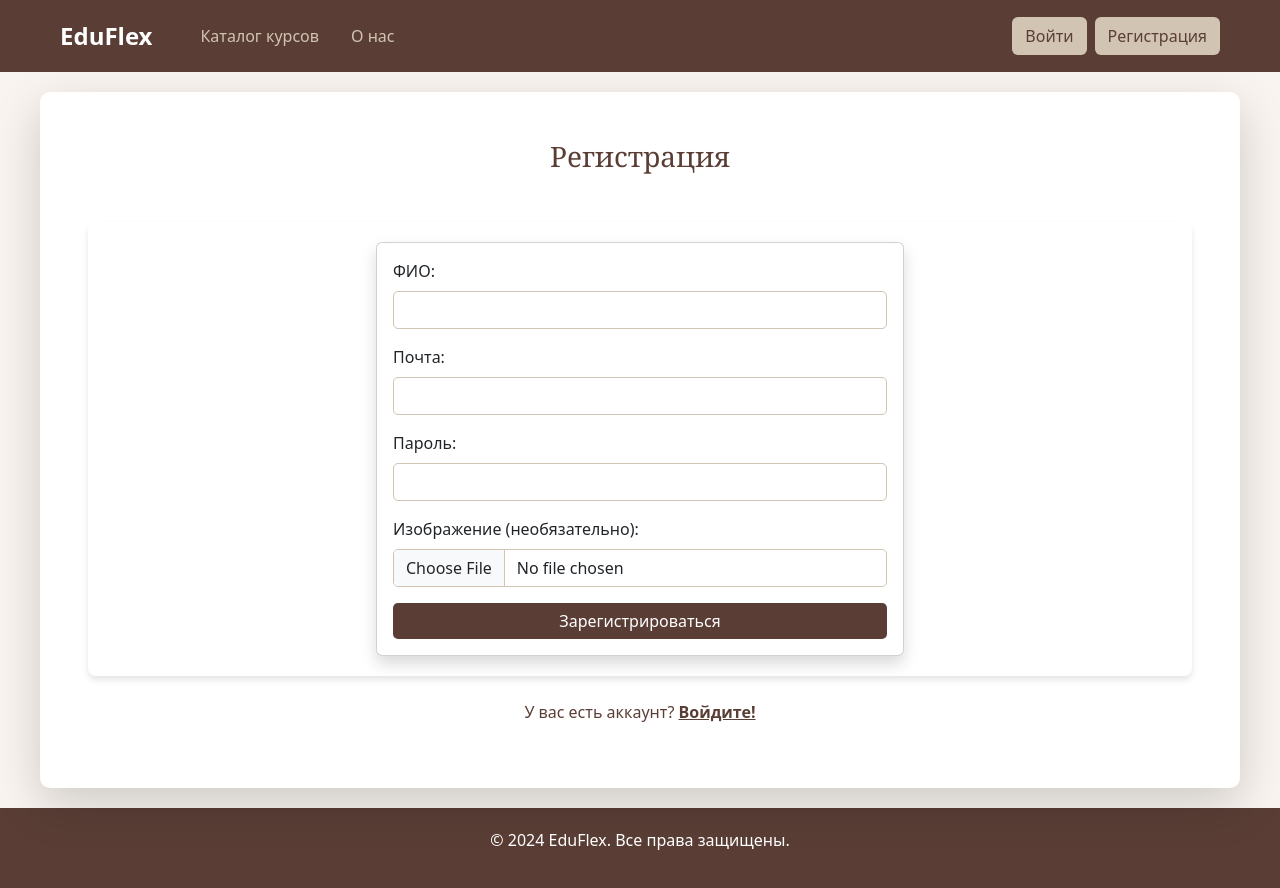
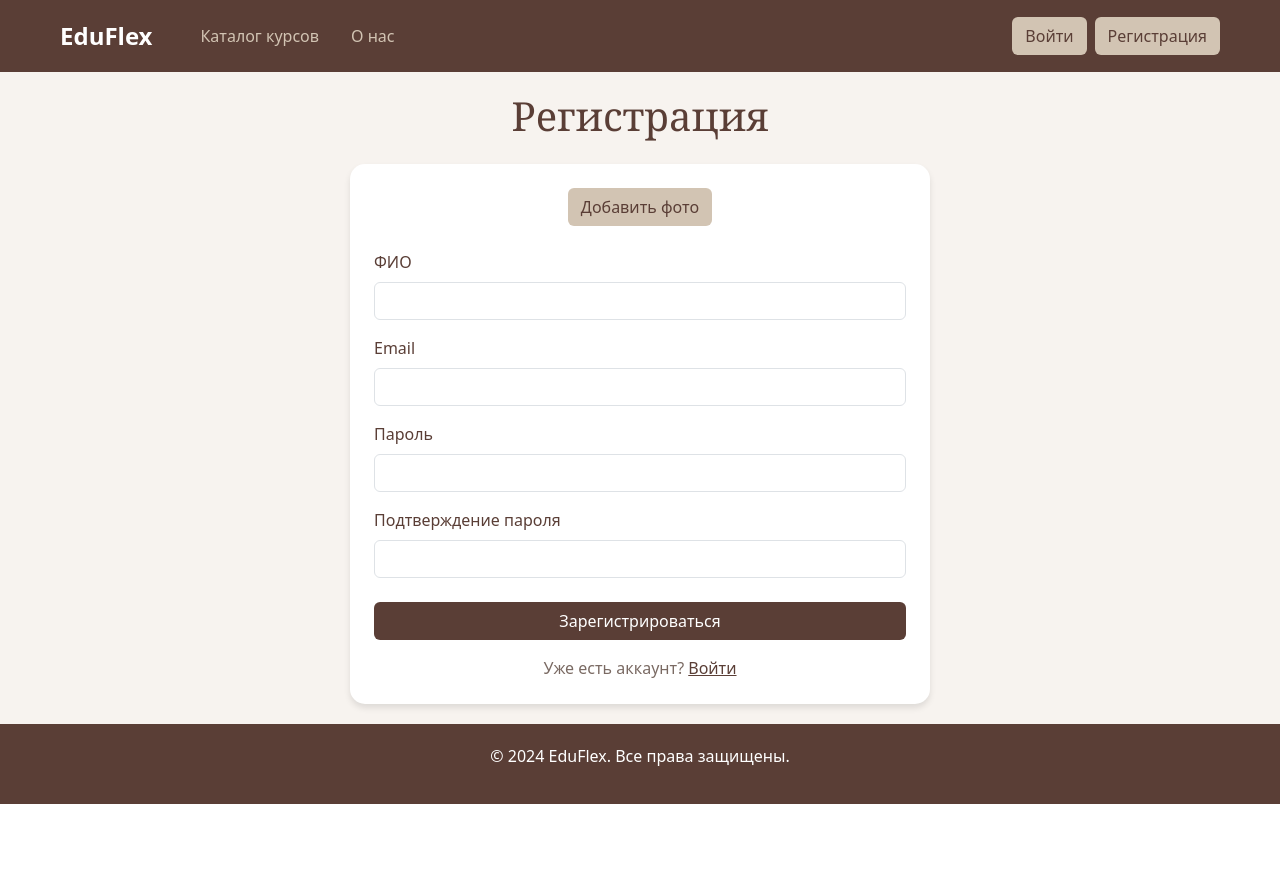
Before and after one commit to Shedall/AdaptiveSystem, a React (Create React App) app: page /register in a window 1280 px wide. After the commit the page ends 804 px from the top, so only its background shows below. Built offline with nearby package versions, Linux system fonts and the light colour scheme.

Commit message:
login and register redesign

```diff
--- a/src/api.js
+++ b/src/api.js
@@ -24,10 +24,9 @@ const handleErrors = async (response) => {
 // Генерация заголовков
 const getHeaders = (isJSON = true) => {
   const headers = {};
-  const token = localStorage.getItem("accessToken"); // Токен из localStorage
-  console.log("Token", token);
+  const token = localStorage.getItem("accessToken");
   if (token) {
-    headers["Authorization"] = `Token ${token}`; // Используем формат Token
+    headers["Authorization"] = `Token ${token}`;
   }
   if (isJSON) {
     headers["Content-Type"] = "application/json";
@@ -43,7 +42,17 @@ export const userService = {
       headers: getHeaders(),
       body: JSON.stringify(credentials),
     });
-    return handleErrors(response);
+    const data = await handleErrors(response);
+
+    return {
+      token: data.access_token || data.token,
+      user: data.user || {
+        id: data.id,
+        email: data.email,
+        fio: data.fio,
+        image: data.image
+      }
+    };
   },
 
   // Регистрация пользователя
--- a/src/auth.js
+++ b/src/auth.js
@@ -2,7 +2,13 @@ export const auth = {
     // Get user data
     getUserData: () => {
         const userData = localStorage.getItem('userData');
-        return userData ? JSON.parse(userData) : null;
+        if (!userData) return null;
+        try {
+            return JSON.parse(userData);
+        } catch (e) {
+            localStorage.removeItem('userData'); // Clear invalid data
+            return null;
+        }
     },
 
     // Get token
@@ -20,4 +26,11 @@ export const auth = {
         localStorage.removeItem('userData');
         localStorage.removeItem('accessToken');
     },
+
+    // Login
+    login: (token, user) => {
+        if (!token || !user) return;
+        localStorage.setItem("accessToken", token);
+        localStorage.setItem("userData", JSON.stringify(user));
+    },
 };
--- a/src/pages/LoginPage.js
+++ b/src/pages/LoginPage.js
@@ -1,61 +1,123 @@
-import React from "react";
-import { Link } from "react-router-dom"; // Импортируем Link для навигации
-import Login from "../components/Login";
-import "../styles/Login.css";
+import React, { useState } from "react";
+import { Link, useNavigate } from "react-router-dom";
 import Header from "../components/Header";
 import Footer from "../components/Footer";
+import { userService } from "../api";
+import { auth } from "../auth";
 
 const LoginPage = () => {
+  const navigate = useNavigate();
+  const [formData, setFormData] = useState({
+    email: "",
+    password: "",
+  });
+  const [isLoading, setIsLoading] = useState(false);
+  const [error, setError] = useState("");
+
+  const handleInputChange = (e) => {
+    const { name, value } = e.target;
+    setFormData(prev => ({
+      ...prev,
+      [name]: value
+    }));
+  };
+
+  const handleSubmit = async (e) => {
+    e.preventDefault();
+    setError("");
+    setIsLoading(true);
+
+    try {
+      const response = await userService.login(formData);
+      if (!response) {
+        throw new Error('Нет ответа от сервера');
+      }
+
+      auth.login(response.token, response.user);
+
+      if (!auth.isAuthenticated()) {
+        throw new Error('Ошибка авторизации');
+      }
+
+      navigate("/");
+    } catch (error) {
+      setError(error.detail || error.message || "Ошибка при входе");
+    } finally {
+      setIsLoading(false);
+    }
+  };
+
   return (
-    <>
+    <div style={{ backgroundColor: "#F7F3EF", minHeight: "100vh", display: "flex", flexDirection: "column" }}>
       <Header />
-      <div
-        className="d-flex justify-content-center align-items-center"
-        style={{
-          minHeight: "81vh", // Высота контейнера на весь экран
-          backgroundColor: "#f9f4ef",
-          padding: "20px", // Отступы для мобильных экранов
-        }}
-      >
-        <div
-          className="shadow-lg p-5"
-          style={{
-            backgroundColor: "#fff",
-            width: "1000px", // Увеличенная ширина
-            maxWidth: "100%", // Для адаптивности
-            borderRadius: "10px",
-          }}
-        >
-          <h2
-            className="text-center mb-4"
-            style={{
-              fontFamily: "Georgia, serif",
-              fontSize: "28px",
-              color: "#5A3E36",
-            }}
-          >
-            Вход
-          </h2>
-          <Login />
-          <div className="text-center mt-4">
-            <p style={{ fontSize: "16px", color: "#5A3E36" }}>
-              У вас еще нет аккаунта?{" "}
-              <Link
-                to="/register"
-                style={{
-                  textDecoration: "underline",
-                  color: "#5A3E36",
-                  fontWeight: "bold",
-                }}
-              >
-                Зарегистрируйтесь!
-              </Link>
-            </p>
+      <div style={{
+        flex: "1",
+        padding: "20px",
+        maxWidth: "1200px",
+        margin: "0 auto",
+        width: "100%",
+        display: "flex",
+        alignItems: "center",
+        justifyContent: "center"
+      }}>
+        <div className="col-lg-6">
+          <h1 style={{ color: "#5A3E36", marginBottom: "1.5rem", textAlign: "center" }}>Вход</h1>
+
+          <div className="card border-0" style={{ backgroundColor: "white", borderRadius: "15px" }}>
+            <div className="card-body p-4">
+              {error && (
+                <div className="alert alert-danger mb-4">
+                  {error}
+                </div>
+              )}
+
+              <form onSubmit={handleSubmit}>
+                <div className="mb-3">
+                  <label className="form-label" style={{ color: "#5A3E36" }}>Email</label>
+                  <input
+                    type="email"
+                    className="form-control"
+                    name="email"
+                    value={formData.email}
+                    onChange={handleInputChange}
+                    required
+                  />
+                </div>
+
+                <div className="mb-4">
+                  <label className="form-label" style={{ color: "#5A3E36" }}>Пароль</label>
+                  <input
+                    type="password"
+                    className="form-control"
+                    name="password"
+                    value={formData.password}
+                    onChange={handleInputChange}
+                    required
+                  />
+                </div>
+
+                <button
+                  type="submit"
+                  className="btn w-100 mb-3"
+                  style={{ backgroundColor: "#5A3E36", color: "#fff" }}
+                  disabled={isLoading}
+                >
+                  {isLoading ? "Вход..." : "Войти"}
+                </button>
+
+                <div className="text-center" style={{ color: "#7A6A63" }}>
+                  Нет аккаунта?{" "}
+                  <Link to="/register" style={{ color: "#5A3E36" }}>
+                    Зарегистрироваться
+                  </Link>
+                </div>
+              </form>
+            </div>
           </div>
         </div>
       </div>
       <Footer />
-    </>
+    </div>
   );
 };
 
--- a/src/pages/RegisterPage.js
+++ b/src/pages/RegisterPage.js
@@ -1,61 +1,199 @@
-import React from "react";
-import { Link } from "react-router-dom"; // Импортируем Link для навигации
-import Register from "../components/Register"; // Предполагаем, что компонент Register существует
-import "../styles/Register.css"; // Если у вас есть отдельный CSS файл для регистрации
+import React, { useState } from "react";
+import { Link, useNavigate } from "react-router-dom";
 import Header from "../components/Header";
 import Footer from "../components/Footer";
+import { userService } from "../api";
+import { auth } from "../auth";
 
 const RegisterPage = () => {
+  const navigate = useNavigate();
+  const [formData, setFormData] = useState({
+    email: "",
+    password: "",
+    confirmPassword: "",
+    fio: "",
+    image: null
+  });
+  const [imagePreview, setImagePreview] = useState(null);
+  const [isLoading, setIsLoading] = useState(false);
+  const [error, setError] = useState("");
+
+  const handleInputChange = (e) => {
+    const { name, value } = e.target;
+    setFormData(prev => ({
+      ...prev,
+      [name]: value
+    }));
+  };
+
+  const handleImageChange = (e) => {
+    const file = e.target.files[0];
+    if (file) {
+      setFormData(prev => ({
+        ...prev,
+        image: file
+      }));
+      setImagePreview(URL.createObjectURL(file));
+    }
+  };
+
+  const handleSubmit = async (e) => {
+    e.preventDefault();
+    setError("");
+
+    if (formData.password !== formData.confirmPassword) {
+      setError("Пароли не совпадают");
+      return;
+    }
+
+    setIsLoading(true);
+
+    try {
+      const data = new FormData();
+      data.append('email', formData.email);
+      data.append('password', formData.password);
+      data.append('fio', formData.fio);
+      if (formData.image) {
+        data.append('image', formData.image);
+      }
+
+      const response = await userService.register(data);
+      auth.login(response.token, response.user);
+      navigate("/");
+    } catch (error) {
+      setError(error.detail || "Ошибка при регистрации");
+    } finally {
+      setIsLoading(false);
+    }
+  };
+
   return (
-    <>
+    <div style={{ backgroundColor: "#F7F3EF", minHeight: "100vh", display: "flex", flexDirection: "column" }}>
       <Header />
-    <div
-      className="d-flex justify-content-center align-items-center"
+      <div style={{
+        flex: "1",
+        padding: "20px",
+        maxWidth: "1200px",
+        margin: "0 auto",
+        width: "100%",
+        display: "flex",
+        alignItems: "center",
+        justifyContent: "center"
+      }}>
+        <div className="col-lg-6">
+          <h1 style={{ color: "#5A3E36", marginBottom: "1.5rem", textAlign: "center" }}>Регистрация</h1>
+
+          <div className="card border-0" style={{ backgroundColor: "white", borderRadius: "15px" }}>
+            <div className="card-body p-4">
+              {error && (
+                <div className="alert alert-danger mb-4">
+                  {error}
+                </div>
+              )}
+
+              <form onSubmit={handleSubmit}>
+                <div className="mb-4 text-center">
+                  {(imagePreview || formData.image) && (
+                    <img
+                      src={imagePreview || "/avatar-placeholder.png"}
+                      alt="Profile"
                       style={{
-        minHeight: "81vh", // Высота на весь экран
-        backgroundColor: "#f9f4ef",
-        padding: "20px", // Отступы для мобильных экранов
+                        width: "150px",
+                        height: "150px",
+                        borderRadius: "50%",
+                        objectFit: "cover",
+                        marginBottom: "1rem"
                       }}
+                    />
+                  )}
+                  <div>
+                    <input
+                      type="file"
+                      id="image"
+                      className="d-none"
+                      accept="image/*"
+                      onChange={handleImageChange}
+                    />
+                    <label
+                      htmlFor="image"
+                      className="btn"
+                      style={{ backgroundColor: "#D2C4B3", color: "#5A3E36" }}
                     >
-      <div
-        className="shadow-lg p-5"
-        style={{
-          backgroundColor: "#fff",
-          width: "1200px", // Увеличенная ширина
-          maxWidth: "100%", // Для адаптивности
-          borderRadius: "10px",
-        }}
+                      {imagePreview ? "Изменить фото" : "Добавить фото"}
+                    </label>
+                  </div>
+                </div>
+
+                <div className="mb-3">
+                  <label className="form-label" style={{ color: "#5A3E36" }}>ФИО</label>
+                  <input
+                    type="text"
+                    className="form-control"
+                    name="fio"
+                    value={formData.fio}
+                    onChange={handleInputChange}
+                    required
+                  />
+                </div>
+
+                <div className="mb-3">
+                  <label className="form-label" style={{ color: "#5A3E36" }}>Email</label>
+                  <input
+                    type="email"
+                    className="form-control"
+                    name="email"
+                    value={formData.email}
+                    onChange={handleInputChange}
+                    required
+                  />
+                </div>
+
+                <div className="mb-3">
+                  <label className="form-label" style={{ color: "#5A3E36" }}>Пароль</label>
+                  <input
+                    type="password"
+                    className="form-control"
+                    name="password"
+                    value={formData.password}
+                    onChange={handleInputChange}
+                    required
+                  />
+                </div>
+
+                <div className="mb-4">
+                  <label className="form-label" style={{ color: "#5A3E36" }}>Подтверждение пароля</label>
+                  <input
+                    type="password"
+                    className="form-control"
+                    name="confirmPassword"
+                    value={formData.confirmPassword}
+                    onChange={handleInputChange}
+                    required
+                  />
+                </div>
+
+                <button
+                  type="submit"
+                  className="btn w-100 mb-3"
+                  style={{ backgroundColor: "#5A3E36", color: "#fff" }}
+                  disabled={isLoading}
                 >
-        <h2
-          className="text-center mb-4"
-          style={{
-            fontFamily: "Georgia, serif",
-            fontSize: "28px",
-            color: "#5A3E36",
-          }}
-        >
-          Регистрация
-        </h2>
-        <Register />
-        <div className="text-center mt-4">
-            <p style={{ fontSize: "16px", color: "#5A3E36" }}>
-              У вас есть аккаунт?{" "}
-              <Link
-                to="/login"
-                style={{
-                  textDecoration: "underline",
-                  color: "#5A3E36",
-                  fontWeight: "bold",
-                }}
-              >
-                Войдите!
+                  {isLoading ? "Регистрация..." : "Зарегистрироваться"}
+                </button>
+
+                <div className="text-center" style={{ color: "#7A6A63" }}>
+                  Уже есть аккаунт?{" "}
+                  <Link to="/login" style={{ color: "#5A3E36" }}>
+                    Войти
                   </Link>
-            </p>
+                </div>
+              </form>
+            </div>
           </div>
         </div>
       </div>
       <Footer />
-    </>
+    </div>
   );
 };
 
```
Lines whose indentation alone changed are shown as unchanged.
